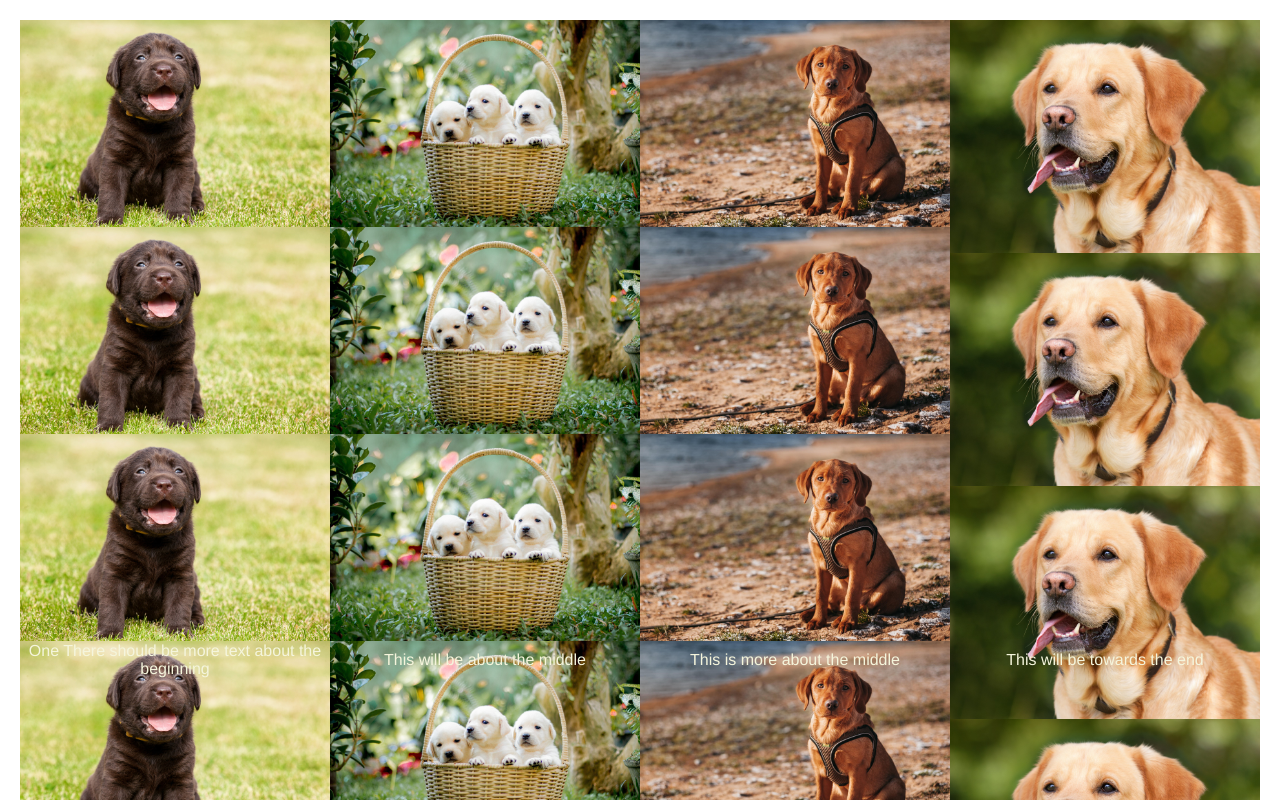
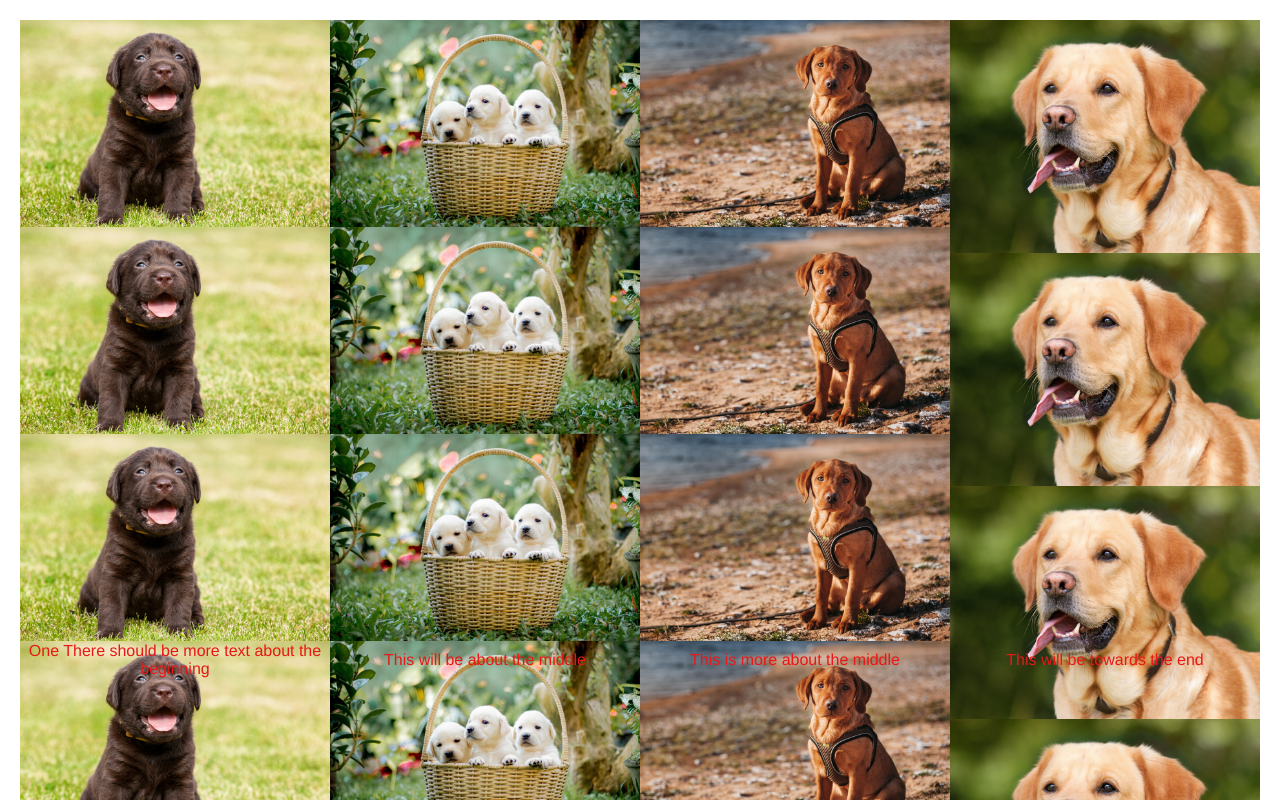
Before and after one commit to xsynch/family-tree, a plain HTML site: page frontend/index.html in a window 1280 px wide. Shown: the top 800 px of the page. Drawn offline with Linux system fonts and the light colour scheme.

Commit message:
font update and color

```diff
--- a/frontend/styles/index.css
+++ b/frontend/styles/index.css
@@ -1,7 +1,7 @@
 
 
 body {
-    color: beige;
+    color: rgb(231, 24, 24);
     margin: 0;
     font-family: 'Franklin Gothic Medium', 'Arial Narrow', Arial, sans-serif;
     height: 100vw;
```
